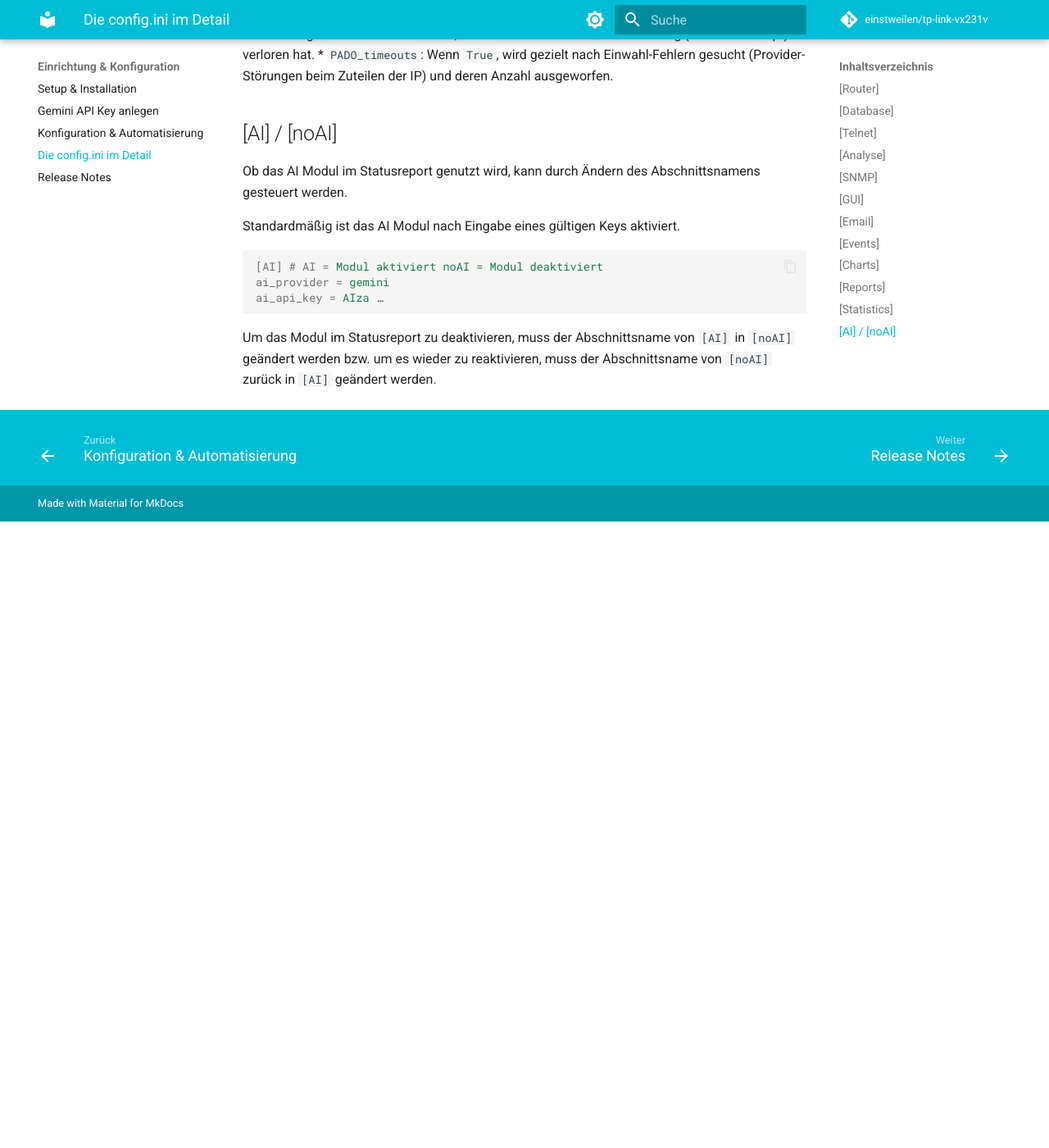
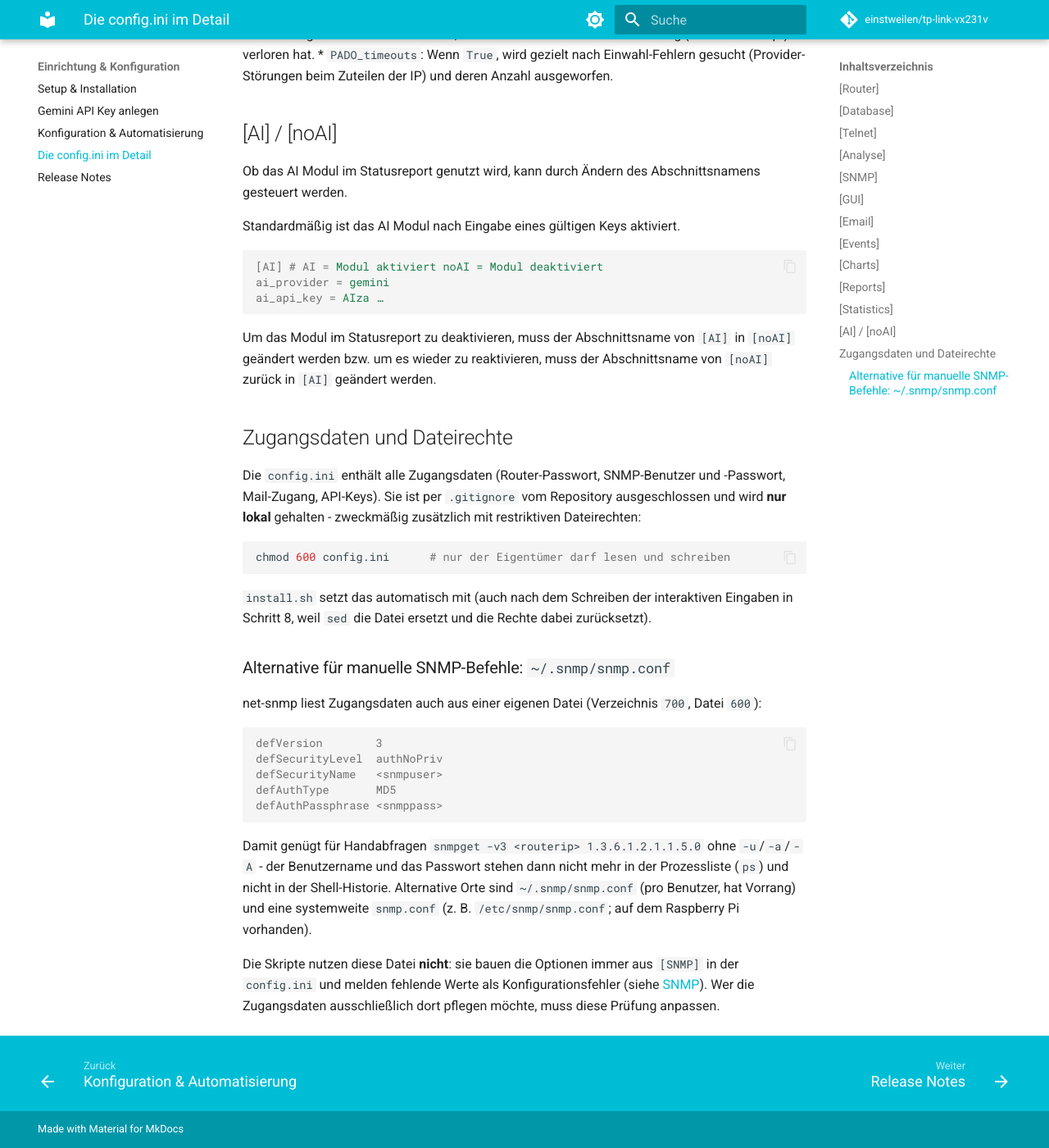
Before and after one commit to einstweilen/tp-link-vx231v, an MkDocs documentation site: the page built from docs/config-details.md, in a window 1280 px wide and 1400 px high, scrolled down 4483 px. Shown: the whole window at 82% size. Built offline with MkDocs 1.6.1 and Material for MkDocs 9.7.7, drawn with Linux system fonts in a browser that asks for light colours; comment, search, counter and statistics services are not loaded; before the commit the page ends 5119 px from its top, so only the background shows below that.

Commit message:
Zugangsdaten schuetzen: config.ini mit Rechten 600
- install.sh setzt chmod 600 beim Anlegen und nach den interaktiven sed-Schreibvorgaengen
- docs/config-details.md: neuer Abschnitt 'Zugangsdaten und Dateirechte' inkl. der
  Alternative ~/.snmp/snmp.conf (nur fuer Handabfragen, die Skripte nutzen weiter [SNMP])

````diff
--- a/docs/config-details.md
+++ b/docs/config-details.md
@@ -117,3 +117,37 @@ ai_api_key = AIza …
 ```
 
 Um das Modul im Statusreport zu deaktivieren, muss der Abschnittsname von `[AI]` in `[noAI]` geändert werden bzw. um es wieder zu reaktivieren, muss der Abschnittsname von `[noAI]` zurück in `[AI]` geändert werden.
+
+## Zugangsdaten und Dateirechte
+
+Die `config.ini` enthält alle Zugangsdaten (Router-Passwort, SNMP-Benutzer und -Passwort, Mail-Zugang,
+API-Keys). Sie ist per `.gitignore` vom Repository ausgeschlossen und wird **nur lokal** gehalten -
+zweckmäßig zusätzlich mit restriktiven Dateirechten:
+
+```bash
+chmod 600 config.ini      # nur der Eigentümer darf lesen und schreiben
+```
+
+`install.sh` setzt das automatisch mit (auch nach dem Schreiben der interaktiven Eingaben in Schritt 8,
+weil `sed` die Datei ersetzt und die Rechte dabei zurücksetzt).
+
+### Alternative für manuelle SNMP-Befehle: `~/.snmp/snmp.conf`
+
+net-snmp liest Zugangsdaten auch aus einer eigenen Datei (Verzeichnis `700`, Datei `600`):
+
+```ini
+defVersion        3
+defSecurityLevel  authNoPriv
+defSecurityName   <snmpuser>
+defAuthType       MD5
+defAuthPassphrase <snmppass>
+```
+
+Damit genügt für Handabfragen `snmpget -v3 <routerip> 1.3.6.1.2.1.1.5.0` ohne `-u`/`-a`/`-A` - der
+Benutzername und das Passwort stehen dann nicht mehr in der Prozessliste (`ps`) und nicht in der
+Shell-Historie. Alternative Orte sind `~/.snmp/snmp.conf` (pro Benutzer, hat Vorrang) und eine
+systemweite `snmp.conf` (z. B. `/etc/snmp/snmp.conf`; auf dem Raspberry Pi vorhanden).
+
+Die Skripte nutzen diese Datei **nicht**: sie bauen die Optionen immer aus `[SNMP]` in der `config.ini` und
+melden fehlende Werte als Konfigurationsfehler (siehe [SNMP](#snmp)). Wer die Zugangsdaten ausschließlich
+dort pflegen möchte, muss diese Prüfung anpassen.
````
Also changed, not shown: 1 other file.
